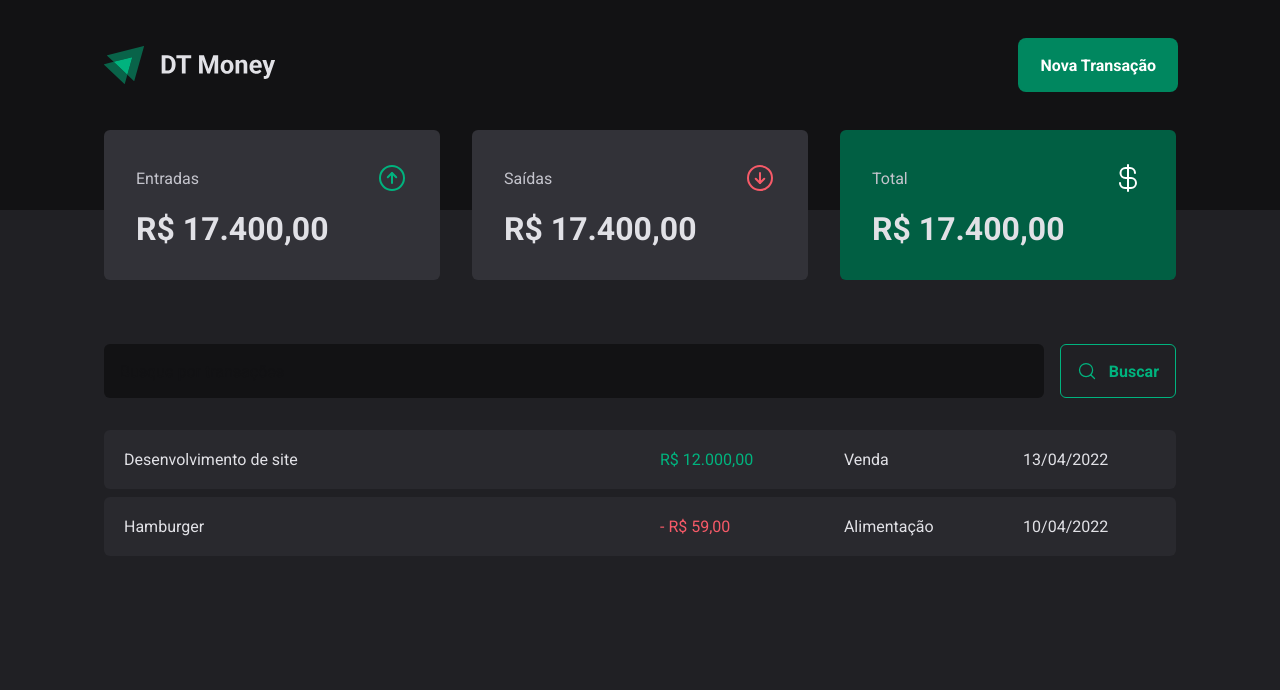
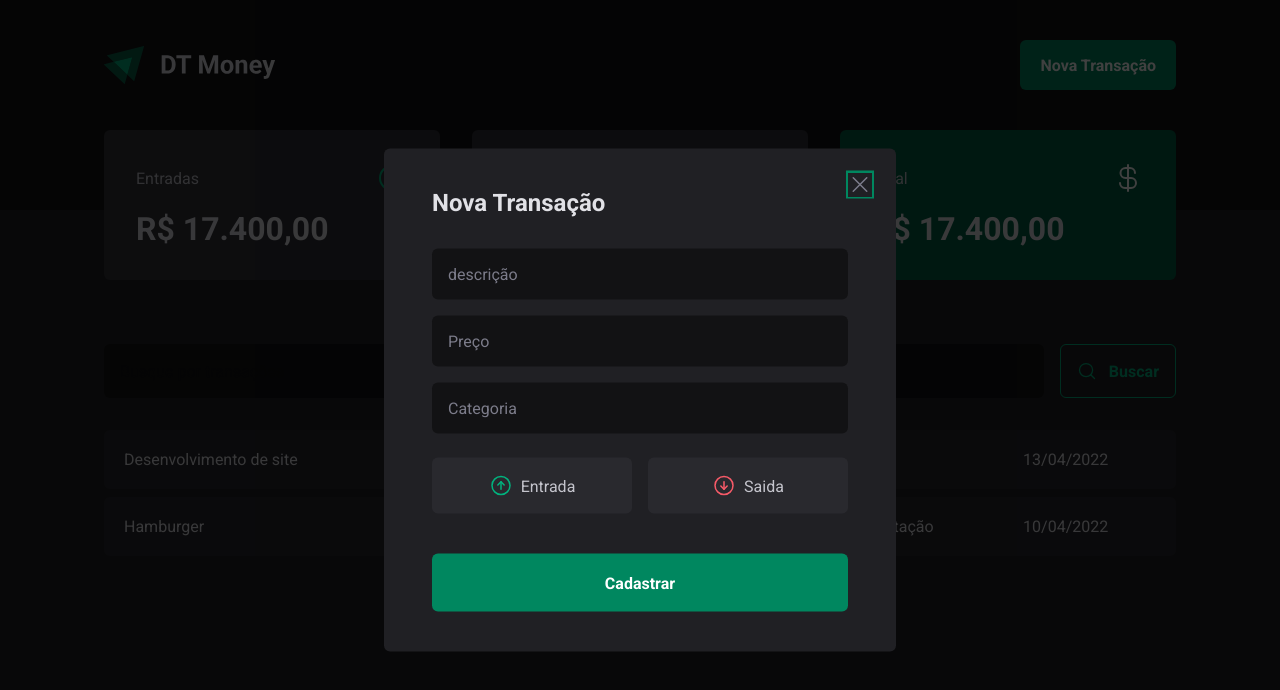
Before and after one commit to danield-dcc/react-dtmoney, a React (Vite) app: page / in a window 1280 px wide. Both pictures are taken after a click on the button "Nova Transação". Shown: the top 690 px of the page. Built offline with nearby package versions, Linux system fonts and the light colour scheme.

Commit message:
🎨 transaction modal

```diff
--- a/src/components/Header/index.tsx
+++ b/src/components/Header/index.tsx
@@ -1,13 +1,21 @@
 import { HeaderContainer, HeaderContent, NewTransactionButton } from "./styles";
-import LogoImg from '../../assets/logo.svg'
-
+import LogoImg from "../../assets/logo.svg";
+import * as Dialog from "@radix-ui/react-dialog";
+import { NewTransactionModal } from "../NewTransactionModal";
 
 export function Header() {
   return (
     <HeaderContainer>
       <HeaderContent>
-        <img src={LogoImg} alt=""></img>
-        <NewTransactionButton>Nova Transação</NewTransactionButton>
+        <img src={LogoImg} alt="" />
+
+        <Dialog.Root>
+          <Dialog.Trigger asChild>
+            <NewTransactionButton>Nova Transação</NewTransactionButton>
+          </Dialog.Trigger>
+
+          <NewTransactionModal />
+        </Dialog.Root>
       </HeaderContent>
     </HeaderContainer>
   );
--- /dev/null
+++ b/src/components/NewTransactionModal/index.tsx
@@ -0,0 +1,43 @@
+import * as Dialog from "@radix-ui/react-dialog";
+import {
+  CloseButton,
+  Content,
+  Overlay,
+  TransactionType,
+  TransactionTypeButton,
+} from "./styles";
+import { ArrowCircleDown, ArrowCircleUp, X } from "phosphor-react";
+
+export function NewTransactionModal() {
+  return (
+    <Dialog.Portal>
+      <Overlay />
+      <Content>
+        <Dialog.Title>Nova Transação</Dialog.Title>
+
+        <CloseButton>
+          <X size={24} />
+        </CloseButton>
+
+        <form action="">
+          <input type="text" placeholder="descrição" required />
+          <input type="number" placeholder="Preço" required />
+          <input type="text" placeholder="Categoria" required />
+
+          <TransactionType>
+            <TransactionTypeButton variant="income" value="income">
+              <ArrowCircleUp size={24} />
+              Entrada
+            </TransactionTypeButton>
+            <TransactionTypeButton variant="outcome" value="outcome">
+              <ArrowCircleDown size={24} />
+              Saida
+            </TransactionTypeButton>
+          </TransactionType>
+
+          <button type="submit">Cadastrar</button>
+        </form>
+      </Content>
+    </Dialog.Portal>
+  );
+}
--- /dev/null
+++ b/src/components/NewTransactionModal/styles.ts
@@ -0,0 +1,117 @@
+import { styled } from "styled-components";
+import * as Dialog from "@radix-ui/react-dialog";
+import * as RadioGroup from '@radix-ui/react-radio-group';
+
+export const Overlay = styled(Dialog.Overlay)`
+  position: fixed;
+  width: 100vw;
+  height: 100vh;
+  inset: 0;
+  background: rgba(0, 0, 0, 0.75);
+`;
+
+export const Content = styled(Dialog.Content)`
+  min-width: 32rem;
+  border-radius: 6px;
+  padding: 2.5rem 3rem;
+  background: ${(props) => props.theme["gray-800"]};
+
+  /* centralizar a modal */
+  position: fixed;
+  top: 50%;
+  left: 50%;
+  transform: translate(-50%, -50%);
+
+  form {
+    margin-top: 2rem;
+
+    display: flex;
+    flex-direction: column;
+    gap: 1rem;
+
+    input {
+      border-radius: 6px;
+      border: 0;
+      background: ${(props) => props.theme["gray-900"]};
+      color: ${(props) => props.theme["gray-300"]};
+      padding: 1rem;
+
+      &::placeholder {
+        color: ${(props) => props.theme["gray-500"]};
+      }
+    }
+
+    button[type='submit'] {
+        height: 58px;
+        border: 0;
+        background: ${(props) => props.theme["green-500"]};
+        color: ${(props) => props.theme.white};
+        font-weight: bold;
+        padding: 0 1.25rem;
+        border-radius: 6px;
+        margin-top: 1.5rem;
+
+        cursor: pointer;
+
+        &:hover{
+            background: ${(props) => props.theme["green-700"]};
+            transition: background-color 0.2s;
+        }
+    }
+  }
+`;
+
+export const CloseButton = styled(Dialog.Close)`
+    position: absolute;
+    background-color: transparent;
+    border: 0;
+    top: 1.5rem;
+    right: 1.5rem;
+    line-height: 0;
+    cursor: pointer;
+    color: ${(props) => props.theme["gray-500"]};
+
+`
+
+export const TransactionType = styled(RadioGroup.Root)`
+    display: grid;
+    grid-template-columns: repeat(2, 1fr);
+    gap: 1rem;
+    margin-top: 0.5rem;
+
+`;
+
+interface TransactionTypeButtonProps{
+    variant: 'income' | 'outcome'
+}
+
+export const TransactionTypeButton = styled(RadioGroup.Item)<TransactionTypeButtonProps>`
+    background: ${(props) => props.theme["gray-700"]};
+    padding: 1rem;
+    display: flex;
+    align-items: center;
+    justify-content: center;
+    gap: 0.5rem;
+    border-radius: 6px;
+    cursor: pointer;
+    border:0;
+    color: ${(props) => props.theme["gray-300"]};
+
+    svg {
+        color: ${props => props.variant === 'income' ? props.theme['green-300'] : props.theme['red-300']}
+    }
+
+    &[data-state='unchecked']:hover{
+        transition: background-color 0.2s;
+        background: ${(props) => props.theme['gray-600'] };
+    }
+
+    &[data-state='checked']{
+        color: ${(props) => props.theme.white};
+        background-color: ${(props) => props.variant === 'income' ? props.theme['green-500'] : props.theme['red-500']};
+
+        svg {
+            color: ${(props) => props.theme.white};
+        }
+    }
+`
```
